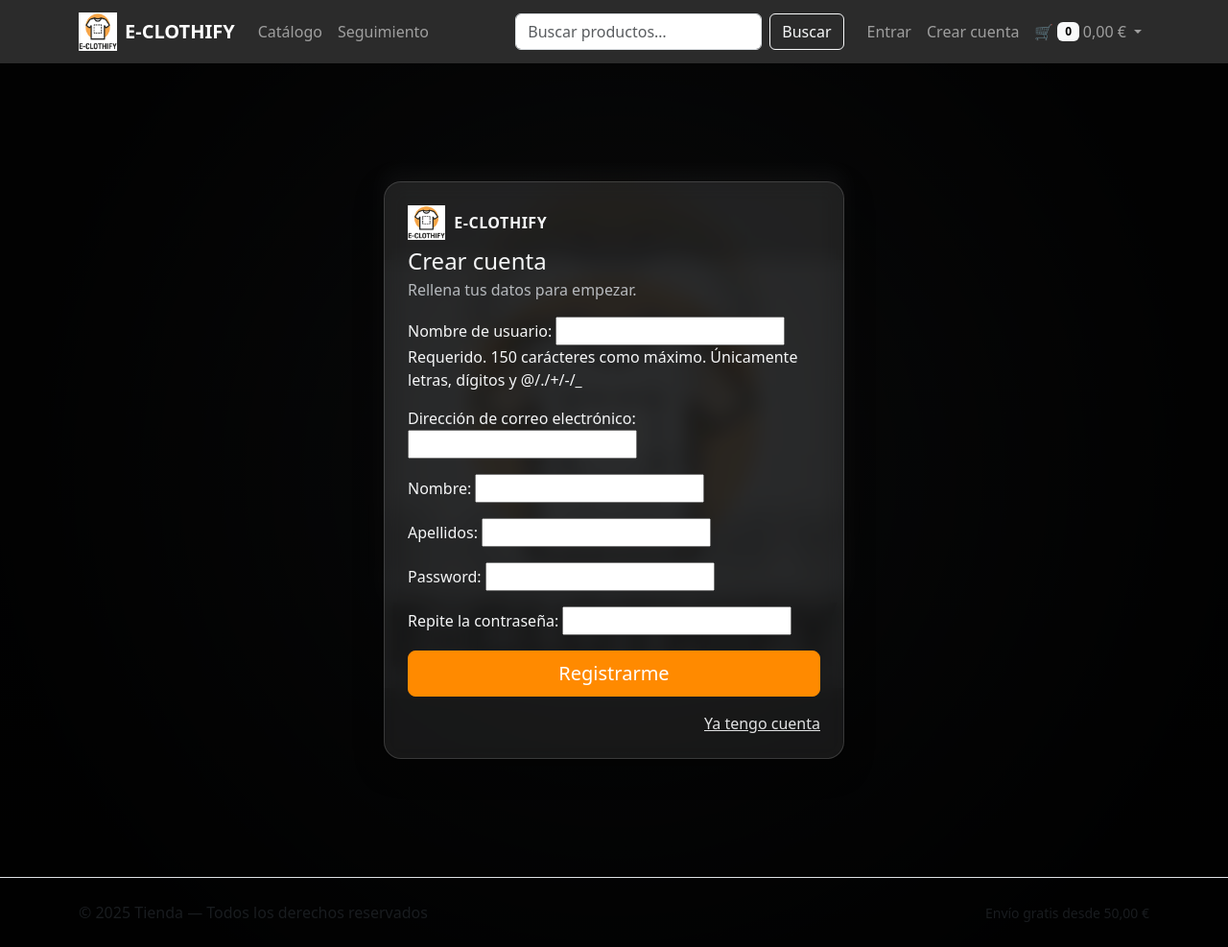
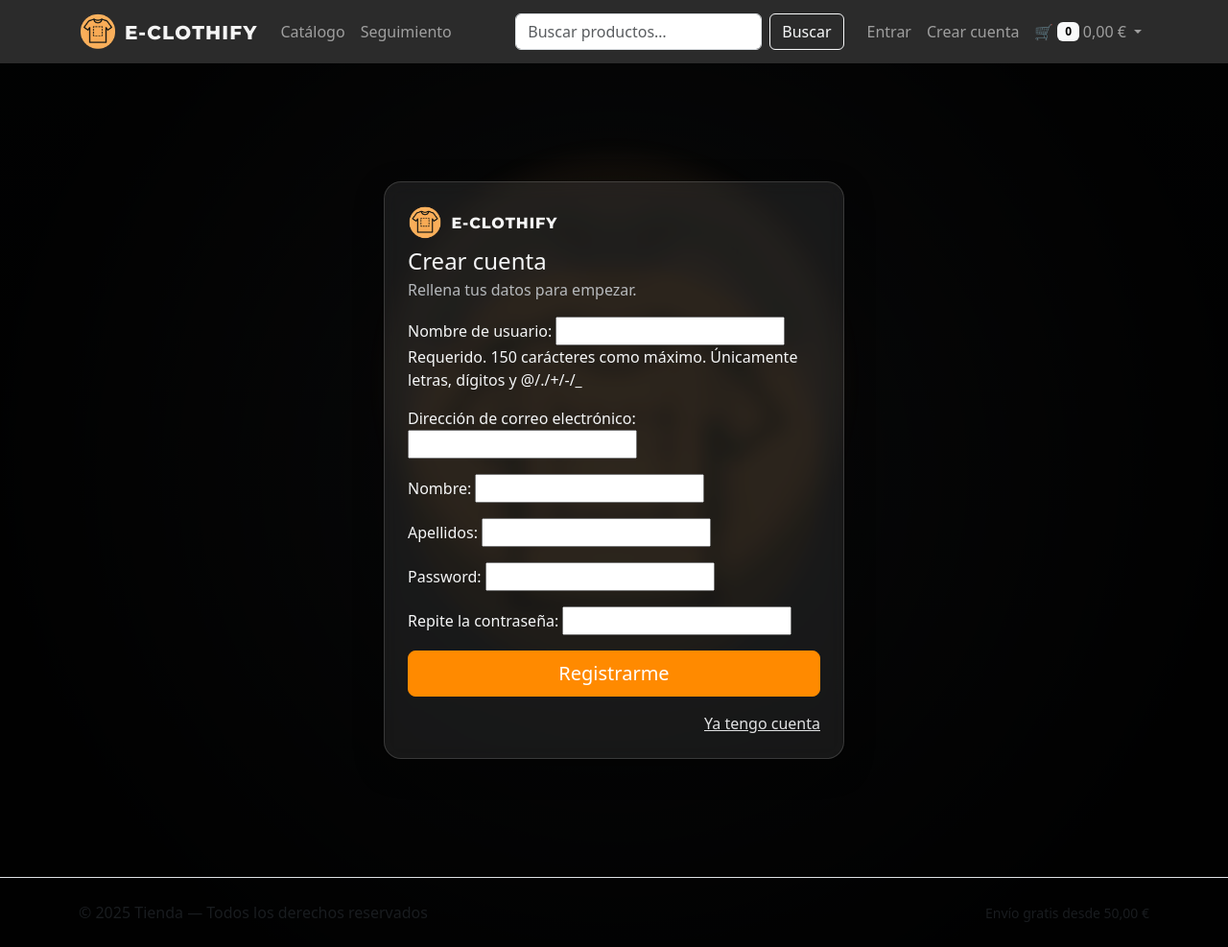
Before and after one commit to jesrammar/ecommerce-store, a Django app: page /cuenta/registro/ in a window 1280 px wide. Shown: the whole page at 96% size. Run offline with Django 4.2, Linux system fonts and the light colour scheme.

Commit message:
refactor: logo E-Clothify changed!

```diff
--- a/templates/accounts/registro.html
+++ b/templates/accounts/registro.html
@@ -9,7 +9,7 @@
   .auth-bg{
     min-height:100vh;
     background:
-    radial-gradient(circle at center, rgba(0,0,0,.45), rgba(0,0,0,.9) 80%),
+      radial-gradient(circle at center, rgba(0,0,0,.45), rgba(0,0,0,.92) 80%),
       url("{% static 'img/E-Clothify.png' %}") center/480px no-repeat,
       linear-gradient(180deg, #141516, #0b0c0d);
     background-blend-mode: overlay;
@@ -23,9 +23,9 @@
     position:fixed;
     inset:0;
     background:
-    url("{% static 'img/E-Clothify.png' %}") center/480px no-repeat;
-  opacity:.04;
-  filter: blur(12px);
+      url("{% static 'img/E-Clothify.png' %}") center/520px no-repeat;
+    opacity:.05;
+    filter: blur(14px);
     pointer-events:none;
   }
 
@@ -55,11 +55,20 @@
     border:1px solid rgba(255,255,255,.18);
     color:#fff;
   }
+  .glass-card .form-control::placeholder{ color:#ddd; }
 
-  .glass-card .form-control::placeholder{ color:#ddd; }
+  .glass-card .form-control:focus{
+    box-shadow: 0 0 0 .2rem rgba(255,138,0,.25);
+    border-color: rgba(255,138,0,.75);
+    background: rgba(255,255,255,.14);
+    color:#fff;
+  }
+
+  /* Marca superior */
   .brand-top{ display:flex; align-items:center; gap:.6rem; margin-bottom:.25rem; }
   .brand-top img{ height:36px; width:auto; }
-  .brand-top span{ font-weight:700; letter-spacing:.5px; }
+  .brand-top .brand-text{ line-height:1; position:relative; top:1px; }
+
   .muted{ color:#cfd3d8; opacity:.85; }
   .btn-primary{ background:#ff8a00; border-color:#ff8a00; }
   .btn-primary:hover{ filter:brightness(0.95); }
@@ -72,10 +81,12 @@
 <div class="auth-wrap">
   <form method="post" class="glass-card p-4" novalidate>
     {% csrf_token %}
+
     <div class="brand-top mb-2">
       <img src="{% static 'img/E-Clothify.png' %}" alt="E-Clothify">
-      <span>E-CLOTHIFY</span>
+      <span class="brand-text">E-CLOTHIFY</span>
     </div>
+
     <h4 class="mb-1">Crear cuenta</h4>
     <p class="muted mb-3">Rellena tus datos para empezar.</p>
 
@@ -98,6 +109,8 @@
 
 {% block extra_js %}
 <script>
+  // Parallax suave del fondo
+  const bg = document.querySelector('.auth-bg');
   let targetX = 0, targetY = 0;
   let currentX = 0, currentY = 0;
 
@@ -109,10 +122,9 @@ document.addEventListener('mousemove', e => {
   function animate() {
     currentX += (targetX - currentX) * 0.05;
     currentY += (targetY - currentY) * 0.05;
-  document.body.style.backgroundPosition = `calc(50% + ${currentX}px) calc(50% + ${currentY}px)`;
+    if (bg) bg.style.backgroundPosition = `calc(50% + ${currentX}px) calc(50% + ${currentY}px)`;
     requestAnimationFrame(animate);
   }
   animate();
 </script>
-
 {% endblock %}
--- a/templates/base.html
+++ b/templates/base.html
@@ -6,24 +6,43 @@
   <meta name="viewport" content="width=device-width, initial-scale=1">
   <title>{% block title %}Tienda Virtual{% endblock %}</title>
 
+  <!-- Bootstrap -->
   <link href="https://cdn.jsdelivr.net/npm/bootstrap@5.3.2/dist/css/bootstrap.min.css" rel="stylesheet">
 
+  <!-- Fuente para la marca -->
+  <link rel="preconnect" href="https://fonts.googleapis.com">
+  <link rel="preconnect" href="https://fonts.gstatic.com" crossorigin>
+  <link href="https://fonts.googleapis.com/css2?family=Montserrat:wght@700;800&display=swap" rel="stylesheet">
+
+  <style>
+    :root { --brand-text:#f5f5f5; }
+    /* Estilo del texto de marca */
+    .brand-text{
+      font-family:"Montserrat", system-ui, -apple-system, Segoe UI, Roboto, Arial, sans-serif;
+      font-weight:800;           /* más presencia */
+      letter-spacing:.06em;      /* aire entre letras */
+      text-transform:uppercase;
+      color:var(--brand-text);
+      line-height:1;             /* alinea mejor con el icono */
+      position:relative; top:1px;/* microajuste vertical */
+    }
+    .navbar-brand img{ margin-right:.5rem; }
+    @media (max-width:420px){
+      .brand-text{ letter-spacing:.04em; font-weight:700; }
+    }
+  </style>
 
   {% block extra_head %}{% endblock %}
 </head>
 <body class="{% block body_class %}{% endblock %}">
 
-
-<nav class="navbar navbar-expand-lg navbar-dark" style="background-color: #2b2b2b;">
-
+<nav class="navbar navbar-expand-lg navbar-dark" style="background-color:#2b2b2b;">
   <div class="container">
 
     <a class="navbar-brand d-flex align-items-center" href="{% url 'productos:catalogo' %}">
       <img src="{% static 'img/E-Clothify.png' %}" alt="E-Clothify" width="40" height="40" class="me-2">
-
-    <span class="fw-semibold">E-CLOTHIFY</span>
+      <span class="brand-text">E-Clothify</span>
     </a>
-
 
     <button class="navbar-toggler" type="button" data-bs-toggle="collapse" data-bs-target="#mainNav" aria-controls="mainNav" aria-expanded="false" aria-label="Menú">
       <span class="navbar-toggler-icon"></span>
@@ -40,8 +59,7 @@
         </li>
       </ul>
 
-      <form class="d-flex me-3" role="search"
-      action="{% url 'productos:catalogo' %}" method="get">
+      <form class="d-flex me-3" role="search" action="{% url 'productos:catalogo' %}" method="get">
         <input class="form-control me-2" type="search" name="q"
                placeholder="Buscar productos…" aria-label="Buscar"
                value="{{ request.GET.q }}">
@@ -69,7 +87,6 @@
             {% include "carrito/_mini_cart.html" %}
           </div>
         </li>
-
       </ul>
     </div>
   </div>
@@ -84,7 +101,6 @@
     {% endfor %}
   </div>
 {% endif %}
-
 
 <main class="container my-4">
   {% block content %}{% endblock %}
```
Also changed, not shown: templates/accounts/login.html (+21 -9 lines), accounts/migrations/0001_initial.py (added), accounts/migrations/__init__.py (added), static/img/E-Clothify.png. Lines whose indentation alone changed are shown as unchanged.
